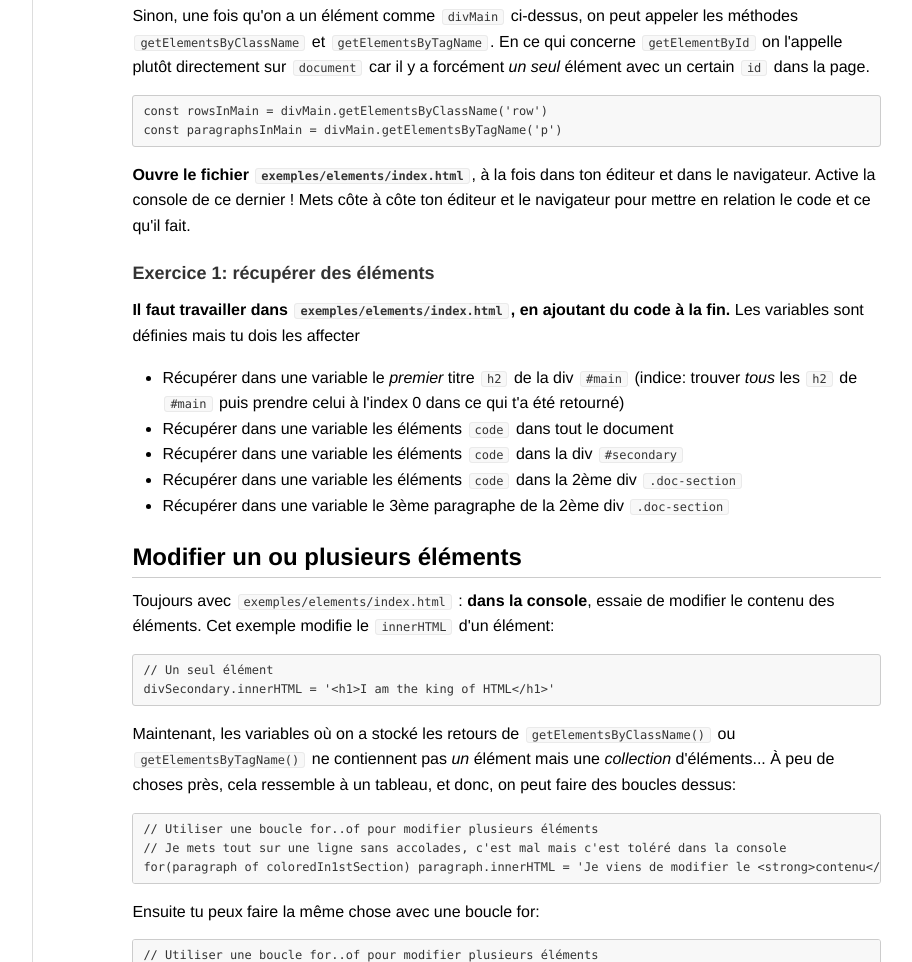
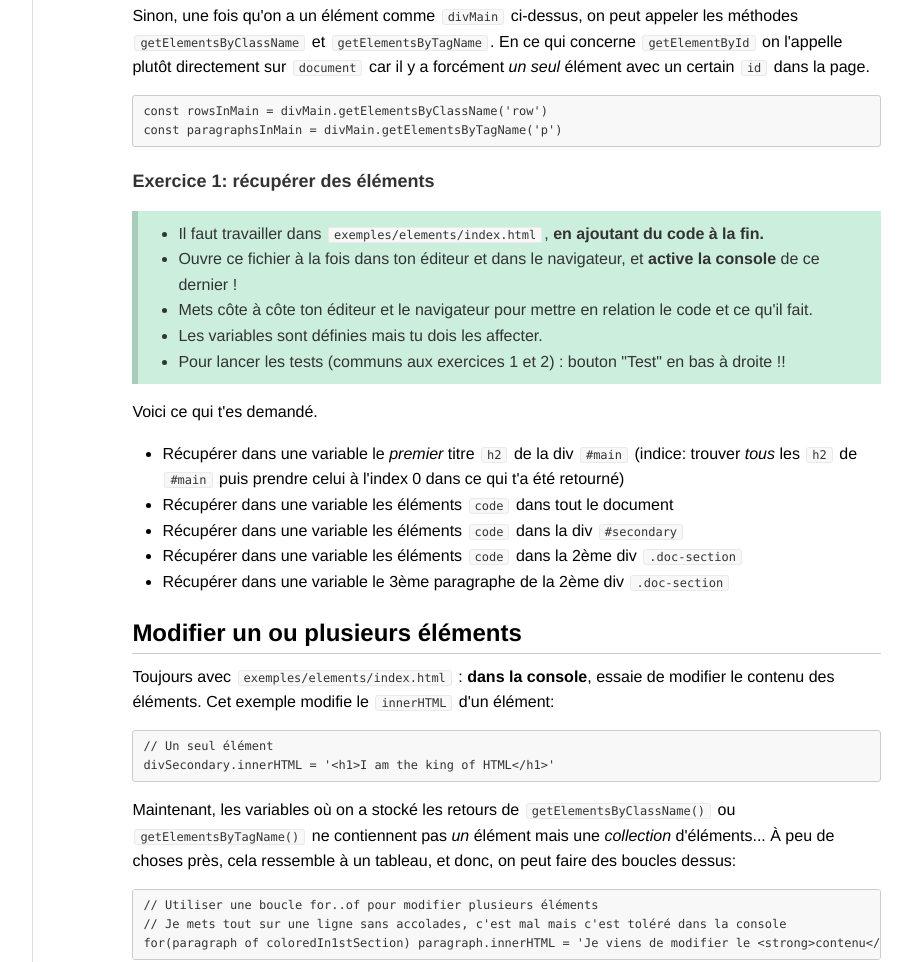
Before and after one commit to bhubr/dom, a plain HTML site: page index.html in a window 1280 px wide. Shown: the part 3128-4090 px from the top of the page, without its empty margins (259-1171 px from the left). Drawn offline with Linux system fonts and the light colour scheme.

Commit message:
directives exercices

```diff
--- a/index.html
+++ b/index.html
@@ -110,9 +110,17 @@ const paragraphs = document.getElementsByTagName(&#39;p&#39;)</code></pre>
 <p>Sinon, une fois qu'on a un élément comme <code>divMain</code> ci-dessus, on peut appeler les méthodes <code>getElementsByClassName</code> et <code>getElementsByTagName</code>. En ce qui concerne <code>getElementById</code> on l'appelle plutôt directement sur <code>document</code> car il y a forcément <em>un seul</em> élément avec un certain <code>id</code> dans la page.</p>
 <pre><code>const rowsInMain = divMain.getElementsByClassName(&#39;row&#39;)
 const paragraphsInMain = divMain.getElementsByTagName(&#39;p&#39;)</code></pre>
-<p><strong>Ouvre le fichier <code>exemples/elements/index.html</code></strong>, à la fois dans ton éditeur et dans le navigateur. Active la console de ce dernier ! Mets côte à côte ton éditeur et le navigateur pour mettre en relation le code et ce qu'il fait.</p>
 <h3 id="exercice-1-récupérer-des-éléments">Exercice 1: récupérer des éléments</h3>
-<p><strong>Il faut travailler dans <code>exemples/elements/index.html</code>, en ajoutant du code à la fin.</strong> Les variables sont définies mais tu dois les affecter</p>
+<blockquote>
+<ul>
+<li>Il faut travailler dans <code>exemples/elements/index.html</code>, <strong>en ajoutant du code à la fin.</strong></li>
+<li>Ouvre ce fichier à la fois dans ton éditeur et dans le navigateur, et <strong>active la console</strong> de ce dernier !</li>
+<li>Mets côte à côte ton éditeur et le navigateur pour mettre en relation le code et ce qu'il fait.</li>
+<li>Les variables sont définies mais tu dois les affecter.</li>
+<li>Pour lancer les tests (communs aux exercices 1 et 2) : bouton &quot;Test&quot; en bas à droite !!</li>
+</ul>
+</blockquote>
+<p>Voici ce qui t'es demandé.</p>
 <ul>
 <li>Récupérer dans une variable le <em>premier</em> titre <code>h2</code> de la div <code>#main</code> (indice: trouver <em>tous</em> les <code>h2</code> de <code>#main</code> puis prendre celui à l'index 0 dans ce qui t'a été retourné)</li>
 <li>Récupérer dans une variable les éléments <code>code</code> dans tout le document</li>
```
Also changed, not shown: src/dom.md (+7 -3 lines).
